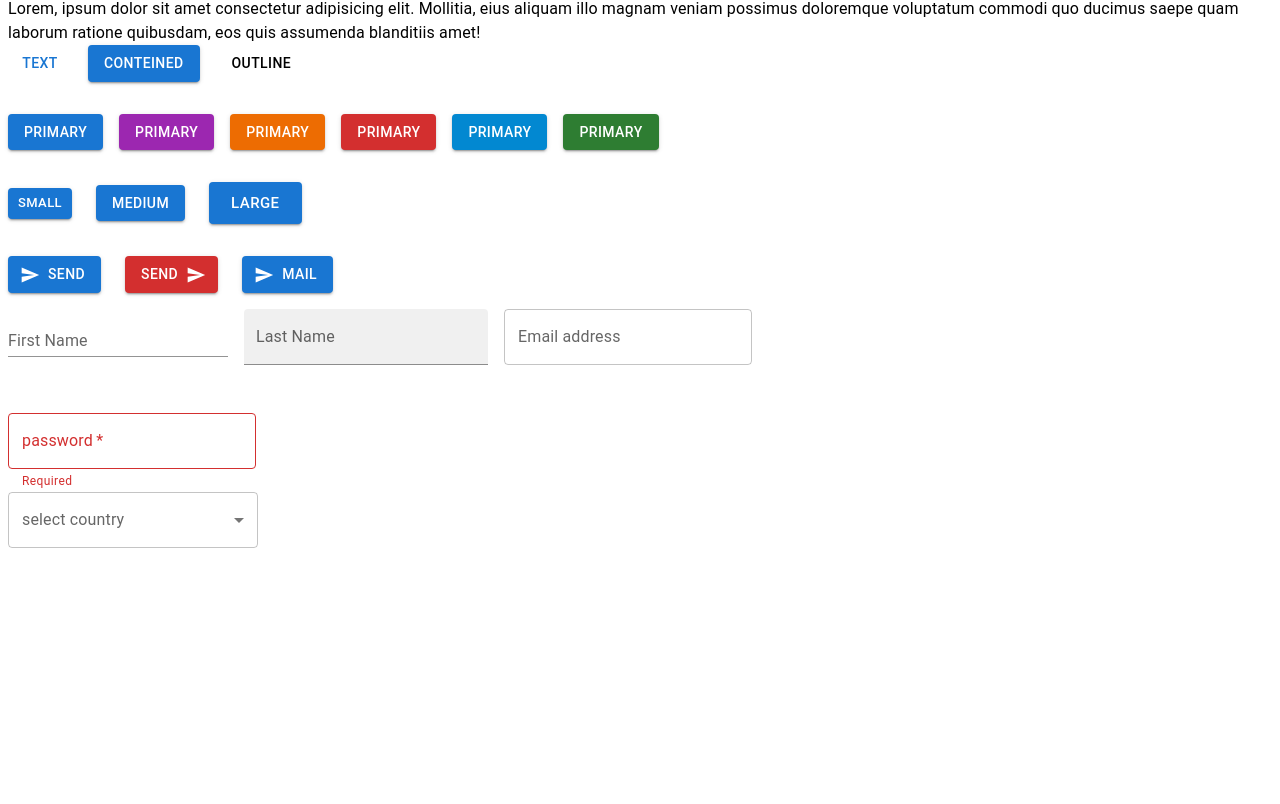
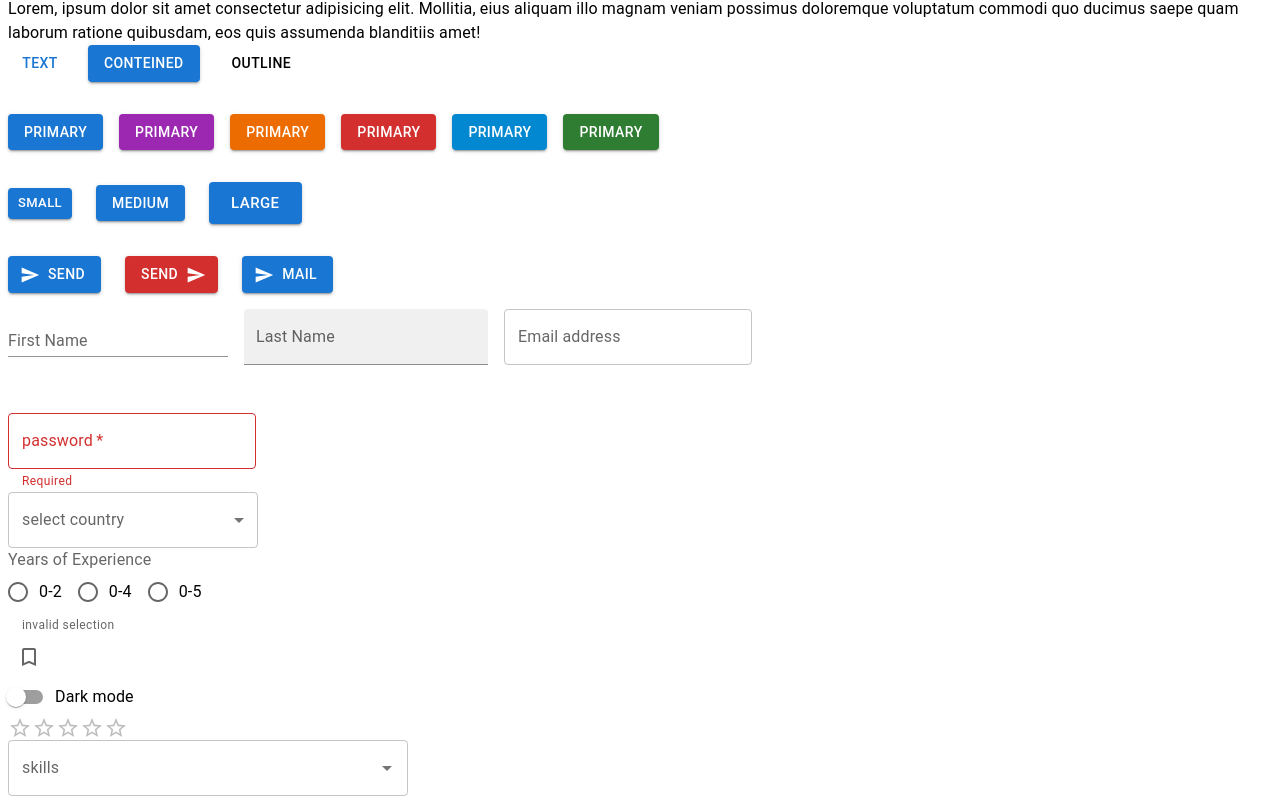
Before and after one commit to kafi22/mui-with-react, a React (Vite) app: page / in a window 1280 px wide. Shown: the part 364-1168 px from the top of the page. Before the commit the page ends 920 px from the top, so only its background shows below. Built offline with nearby package versions, Linux system fonts and the light colour scheme.

Commit message:
some-change

```diff
--- a/package.json
+++ b/package.json
@@ -12,7 +12,9 @@
   "dependencies": {
     "@emotion/react": "^11.11.1",
     "@emotion/styled": "^11.11.0",
+    "@fontsource/public-sans": "^5.0.5",
     "@mui/icons-material": "^5.14.1",
+    "@mui/joy": "^5.0.0-alpha.89",
     "@mui/material": "^5.14.2",
     "react": "^18.2.0",
     "react-dom": "^18.2.0"
--- a/src/App.jsx
+++ b/src/App.jsx
@@ -1,4 +1,5 @@
-import {Typrogaphy, MuiTypogaphy, Textfield, Muiselect} from './components'
+import {Typrogaphy, MuiTypogaphy, Textfield, Muiselect, MuiRadio, Muicheckedbox, MuiSwitch, MuiRating, MuiAutocomplete} from './components'
+
 
 const App = () => {
 
@@ -9,6 +10,11 @@ const App = () => {
     <MuiTypogaphy />
     <Textfield />
     <Muiselect/>
+    <MuiRadio />
+    <Muicheckedbox/>
+    <MuiSwitch />
+    <MuiRating />
+    <MuiAutocomplete/>
     </>
   )
 }
--- /dev/null
+++ b/src/components/MuiAutocomplete.jsx
@@ -0,0 +1,163 @@
+import React, { useState } from 'react';
+import TextField from '@mui/material/TextField';
+import Autocomplete from '@mui/material/Autocomplete';
+
+
+
+
+const MuiAutocomplete = () => {
+
+    const [skills, setSkills] = useState(['javascript', 'html', 'css', 'phython', 'java', 'material ui', 'react.js'])
+    const [store, setStore] = useState([])
+    const handleSkillChange = (event, newValue) => {
+        setStore(newValue); // Update the 'store' state with the selected value(s)
+      };
+    console.log(store);
+
+    return (
+        <>
+        <Autocomplete
+        disablePortal
+        id="combo-box-demo"
+        options={skills}
+        sx={{ width: 400 }}
+        renderInput={(params) => <TextField {...params} label="skills" />}
+        value={store}
+        onChange={handleSkillChange}
+      />
+        </>
+    )
+}
+
+export default MuiAutocomplete;
+
+
+
+// Top 100 films as rated by IMDb users. http://www.imdb.com/chart/top
+
+// const top100Films = [
+//     { label: 'The Shawshank Redemption', year: 1994 },
+//     { label: 'The Godfather', year: 1972 },
+//     { label: 'The Godfather: Part II', year: 1974 },
+//     { label: 'The Dark Knight', year: 2008 },
+//     { label: '12 Angry Men', year: 1957 },
+//     { label: "Schindler's List", year: 1993 },
+//     { label: 'Pulp Fiction', year: 1994 },
+//     {
+//       label: 'The Lord of the Rings: The Return of the King',
+//       year: 2003,
+//     },
+//     { label: 'The Good, the Bad and the Ugly', year: 1966 },
+//     { label: 'Fight Club', year: 1999 },
+//     {
+//       label: 'The Lord of the Rings: The Fellowship of the Ring',
+//       year: 2001,
+//     },
+//     {
+//       label: 'Star Wars: Episode V - The Empire Strikes Back',
+//       year: 1980,
+//     },
+//     { label: 'Forrest Gump', year: 1994 },
+//     { label: 'Inception', year: 2010 },
+//     {
+//       label: 'The Lord of the Rings: The Two Towers',
+//       year: 2002,
+//     },
+//     { label: "One Flew Over the Cuckoo's Nest", year: 1975 },
+//     { label: 'Goodfellas', year: 1990 },
+//     { label: 'The Matrix', year: 1999 },
+//     { label: 'Seven Samurai', year: 1954 },
+//     {
+//       label: 'Star Wars: Episode IV - A New Hope',
+//       year: 1977,
+//     },
+//     { label: 'City of God', year: 2002 },
+//     { label: 'Se7en', year: 1995 },
+//     { label: 'The Silence of the Lambs', year: 1991 },
+//     { label: "It's a Wonderful Life", year: 1946 },
+//     { label: 'Life Is Beautiful', year: 1997 },
+//     { label: 'The Usual Suspects', year: 1995 },
+//     { label: 'Léon: The Professional', year: 1994 },
+//     { label: 'Spirited Away', year: 2001 },
+//     { label: 'Saving Private Ryan', year: 1998 },
+//     { label: 'Once Upon a Time in the West', year: 1968 },
+//     { label: 'American History X', year: 1998 },
+//     { label: 'Interstellar', year: 2014 },
+//     { label: 'Casablanca', year: 1942 },
+//     { label: 'City Lights', year: 1931 },
+//     { label: 'Psycho', year: 1960 },
+//     { label: 'The Green Mile', year: 1999 },
+//     { label: 'The Intouchables', year: 2011 },
+//     { label: 'Modern Times', year: 1936 },
+//     { label: 'Raiders of the Lost Ark', year: 1981 },
+//     { label: 'Rear Window', year: 1954 },
+//     { label: 'The Pianist', year: 2002 },
+//     { label: 'The Departed', year: 2006 },
+//     { label: 'Terminator 2: Judgment Day', year: 1991 },
+//     { label: 'Back to the Future', year: 1985 },
+//     { label: 'Whiplash', year: 2014 },
+//     { label: 'Gladiator', year: 2000 },
+//     { label: 'Memento', year: 2000 },
+//     { label: 'The Prestige', year: 2006 },
+//     { label: 'The Lion King', year: 1994 },
+//     { label: 'Apocalypse Now', year: 1979 },
+//     { label: 'Alien', year: 1979 },
+//     { label: 'Sunset Boulevard', year: 1950 },
+//     {
+//       label: 'Dr. Strangelove or: How I Learned to Stop Worrying and Love the Bomb',
+//       year: 1964,
+//     },
+//     { label: 'The Great Dictator', year: 1940 },
+//     { label: 'Cinema Paradiso', year: 1988 },
+//     { label: 'The Lives of Others', year: 2006 },
+//     { label: 'Grave of the Fireflies', year: 1988 },
+//     { label: 'Paths of Glory', year: 1957 },
+//     { label: 'Django Unchained', year: 2012 },
+//     { label: 'The Shining', year: 1980 },
+//     { label: 'WALL·E', year: 2008 },
+//     { label: 'American Beauty', year: 1999 },
+//     { label: 'The Dark Knight Rises', year: 2012 },
+//     { label: 'Princess Mononoke', year: 1997 },
+//     { label: 'Aliens', year: 1986 },
+//     { label: 'Oldboy', year: 2003 },
+//     { label: 'Once Upon a Time in America', year: 1984 },
+//     { label: 'Witness for the Prosecution', year: 1957 },
+//     { label: 'Das Boot', year: 1981 },
+//     { label: 'Citizen Kane', year: 1941 },
+//     { label: 'North by Northwest', year: 1959 },
+//     { label: 'Vertigo', year: 1958 },
+//     {
+//       label: 'Star Wars: Episode VI - Return of the Jedi',
+//       year: 1983,
+//     },
+//     { label: 'Reservoir Dogs', year: 1992 },
+//     { label: 'Braveheart', year: 1995 },
+//     { label: 'M', year: 1931 },
+//     { label: 'Requiem for a Dream', year: 2000 },
+//     { label: 'Amélie', year: 2001 },
+//     { label: 'A Clockwork Orange', year: 1971 },
+//     { label: 'Like Stars on Earth', year: 2007 },
+//     { label: 'Taxi Driver', year: 1976 },
+//     { label: 'Lawrence of Arabia', year: 1962 },
+//     { label: 'Double Indemnity', year: 1944 },
+//     {
+//       label: 'Eternal Sunshine of the Spotless Mind',
+//       year: 2004,
+//     },
+//     { label: 'Amadeus', year: 1984 },
+//     { label: 'To Kill a Mockingbird', year: 1962 },
+//     { label: 'Toy Story 3', year: 2010 },
+//     { label: 'Logan', year: 2017 },
+//     { label: 'Full Metal Jacket', year: 1987 },
+//     { label: 'Dangal', year: 2016 },
+//     { label: 'The Sting', year: 1973 },
+//     { label: '2001: A Space Odyssey', year: 1968 },
+//     { label: "Singin' in the Rain", year: 1952 },
+//     { label: 'Toy Story', year: 1995 },
+//     { label: 'Bicycle Thieves', year: 1948 },
+//     { label: 'The Kid', year: 1921 },
+//     { label: 'Inglourious Basterds', year: 2009 },
+//     { label: 'Snatch', year: 2000 },
+//     { label: '3 Idiots', year: 2009 },
+//     { label: 'Monty Python and the Holy Grail', year: 1975 },
+//   ];
--- /dev/null
+++ b/src/components/MuiRadio.jsx
@@ -0,0 +1,39 @@
+import React, { useState } from "react";
+
+import { Box, FormControl, FormLabel, RadioGroup, FormControlLabel, Radio, FormHelperText } from "@mui/material";
+
+const MuiRadio = () => {
+
+    const [value, setValue] = useState('')
+
+    console.log(value);
+    return (
+        <Box>
+            <FormControl>
+
+            <FormLabel id="job-experience">
+                Years of Experience
+            </FormLabel>
+
+            <RadioGroup
+            value={value}
+            name="job-experience-group"
+            onChange={e => setValue(e.target.value)}
+            row
+
+
+            >
+                <FormControlLabel control={<Radio />} label='0-2' value='0-2' />
+                <FormControlLabel control={<Radio />} label='0-4' value='0-4' />
+                <FormControlLabel control={<Radio />} label='0-5' value='0-5' />
+
+            </RadioGroup>
+
+            <FormHelperText>invalid selection</FormHelperText>
+
+            </FormControl>
+        </Box>
+    )
+}
+
+export default MuiRadio;
--- /dev/null
+++ b/src/components/MuiRating.jsx
@@ -0,0 +1,28 @@
+import React, { useState } from 'react';
+import Rating from '@mui/material/Rating';
+import Stack from '@mui/material/Stack';
+
+const MuiRating = () => {
+  const [value, setValue] = useState(null);
+  const [count, setCount] = useState(0);
+
+  const handleChange = (event, newValue) => {
+    setValue(newValue);
+    if (newValue !== null) {
+      // Update the count when the rating value changes (not null)
+      setCount((prevCount) => prevCount + 1);
+    }
+  };
+
+  console.log(value);
+  console.log(count);
+
+  return (
+    <Stack spacing={1}>
+      <Rating value={value} onChange={handleChange} />
+
+    </Stack>
+  );
+};
+
+export default MuiRating;
--- /dev/null
+++ b/src/components/MuiSwitch.jsx
@@ -0,0 +1,27 @@
+import React, { useState } from 'react';
+import FormGroup from '@mui/material/FormGroup';
+import FormControlLabel from '@mui/material/FormControlLabel';
+import Switch from '@mui/material/Switch';
+
+
+const MuiSwitch = () => {
+
+
+    const [check, setCheck] = useState(false)
+
+ const handelCheck = () => {
+    setCheck(!check)
+ }
+
+ console.log(check);
+
+    return (
+        <FormGroup>
+        <FormControlLabel control={<Switch defaultChecked />} label="Dark mode"
+        checked={check} onChange={handelCheck} color='secondary' />
+
+      </FormGroup>
+    )
+}
+
+export default MuiSwitch
--- /dev/null
+++ b/src/components/Muicheckedbox.jsx
@@ -0,0 +1,26 @@
+import React, { useState } from "react";
+import BookmarkIcon from '@mui/icons-material/Bookmark';
+import BookmarkBorderIcon from '@mui/icons-material/BookmarkBorder';
+import Checkbox from '@mui/material/Checkbox';
+import { Box } from "@mui/material";
+
+
+
+const Muicheckedbox = () => {
+
+    const [isValue, setValue] = useState(false)
+
+    const changeValue = () => {
+        setValue(!isValue)
+    }
+
+    console.log(isValue);
+
+    return (
+       <Box>
+        <Checkbox icon={<BookmarkBorderIcon />} checkedIcon={<BookmarkIcon />} checked={isValue} onChange={changeValue} />
+       </Box>
+    )
+}
+
+export default Muicheckedbox;
```
Also changed, not shown: src/components/index.js (+6 -1 lines), 1 other file (tests, documents, lock files or other folders).
